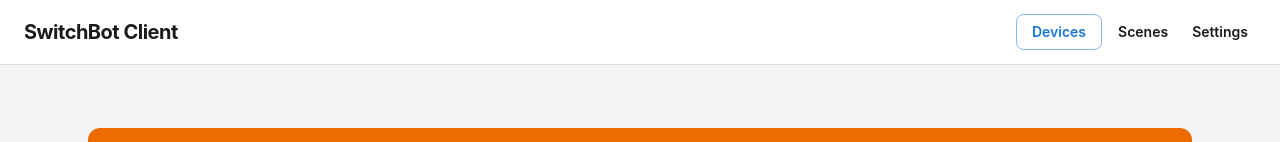
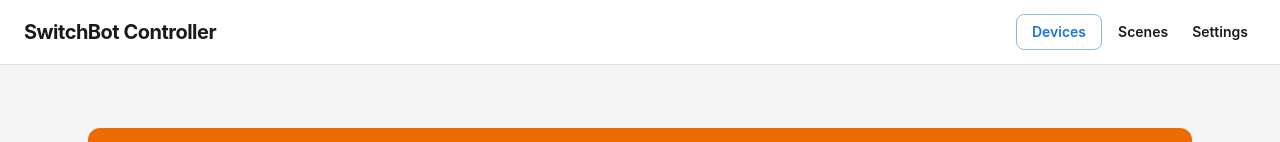
Before and after one commit to 0suu/SwitchBotController, a React (Vite) app: page / in a window 1280 px wide. Shown: the top 142 px of the page. Built offline with nearby package versions, Linux system fonts and the light colour scheme.

Commit message:
Rename App (#43)

```diff
--- a/package.json
+++ b/package.json
@@ -69,8 +69,8 @@
     "react-redux": "^9.2.0"
   },
   "build": {
-    "appId": "com.switchbot-client.app",
-    "productName": "SwitchBot Client",
+    "appId": "com.switchbot-controller.app",
+    "productName": "SwitchBot Controller",
     "publish": {
       "provider": "github",
       "owner": "0suu",
--- a/src/renderer/index.html
+++ b/src/renderer/index.html
@@ -3,7 +3,7 @@
   <head>
     <meta charset="UTF-8" />
     <meta name="viewport" content="width=device-width, initial-scale=1.0" />
-    <title>SwitchBot Client</title>
+    <title>SwitchBot Controller</title>
   </head>
   <body>
     <div id="root"></div>
--- a/src/renderer/src/i18n.ts
+++ b/src/renderer/src/i18n.ts
@@ -8,8 +8,8 @@
 
 const en: Dictionary = {
   // Generic
-  "App Title": "SwitchBot Client",
-  "Footer Version": `SwitchBot PC Client v${APP_VERSION}`,
+  "App Title": "SwitchBot Controller",
+  "Footer Version": `SwitchBot Controller v${APP_VERSION}`,
   Devices: "Devices",
   Settings: "Settings",
   Theme: "Theme",
@@ -172,8 +172,8 @@
 
 const ja: Dictionary = {
   // Generic
-  "App Title": "SwitchBot クライアント",
-  "Footer Version": `SwitchBot PC クライアント v${APP_VERSION}`,
+  "App Title": "SwitchBot コントローラー",
+  "Footer Version": `SwitchBot コントローラー v${APP_VERSION}`,
   Devices: "デバイス",
   Settings: "設定",
   Theme: "テーマ",
```
Also changed, not shown: src/main/main.ts (+18 -8 lines).
